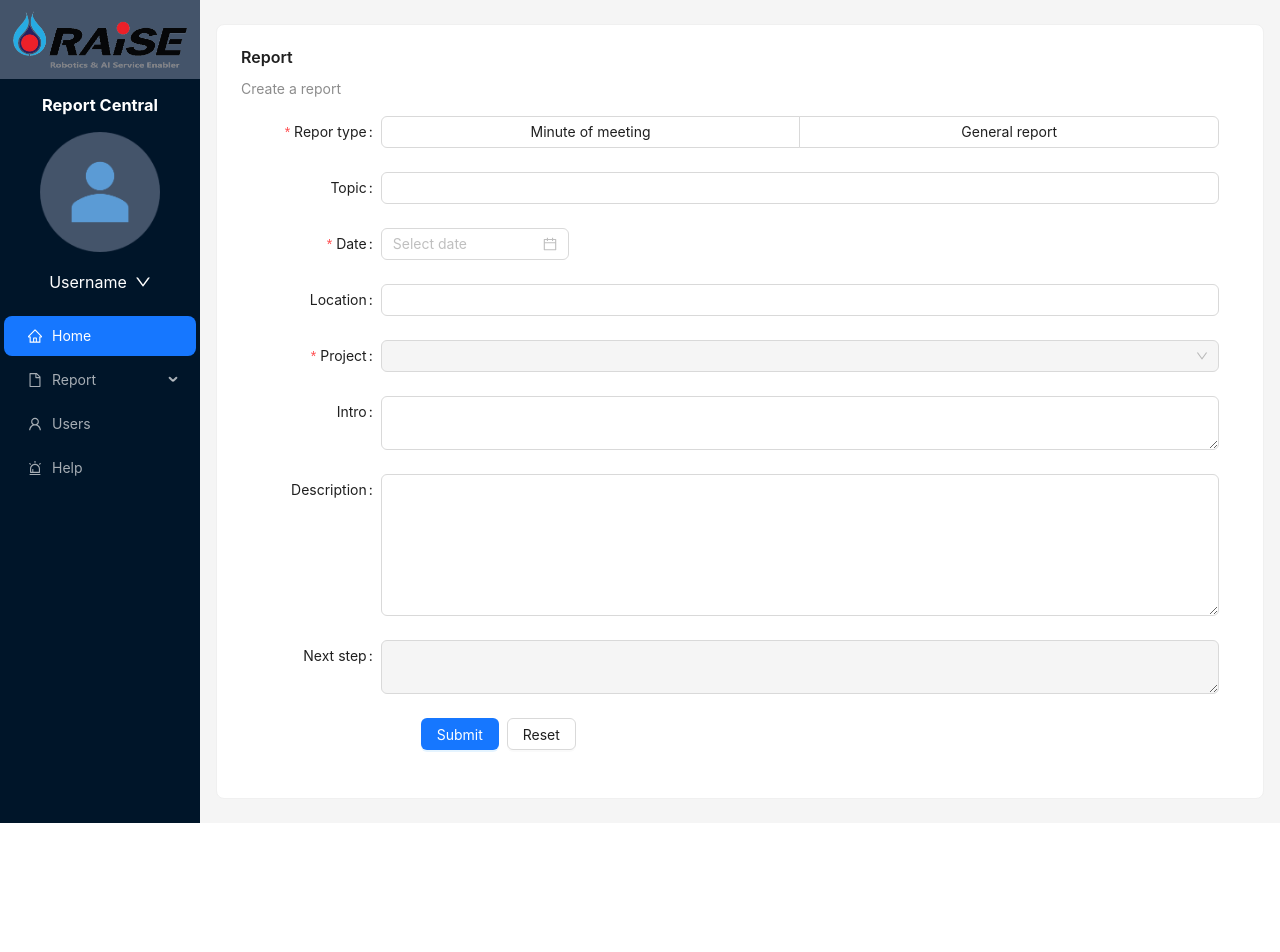
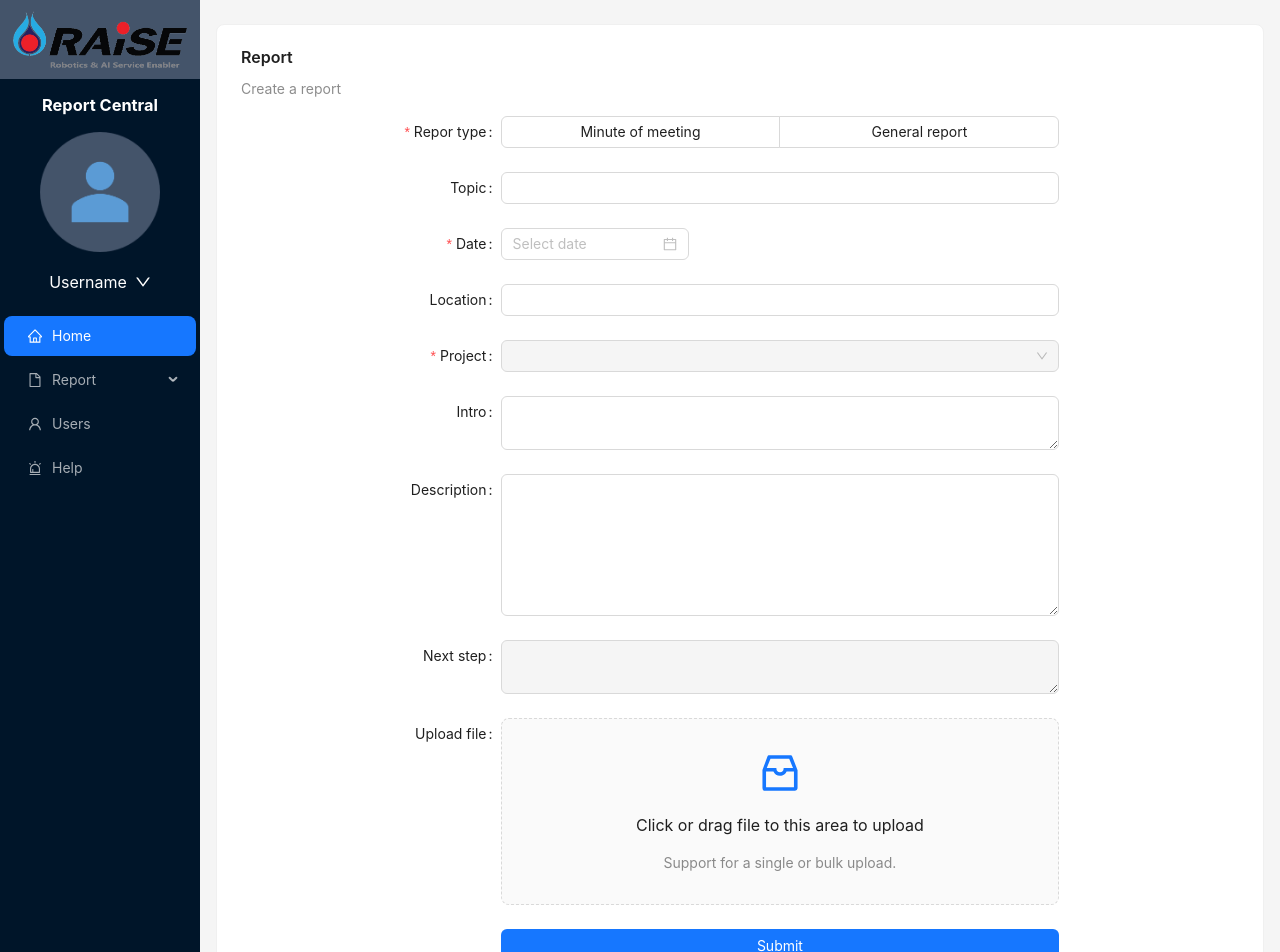
Before and after one commit to mos-supachok/ReportCentral, a React (Create React App) app in the folder report_central/: page /report/create in a window 1280 px wide. Shown: the top 952 px of the page. Before the commit the page ends 823 px from the top, so only its background shows below. Built offline with nearby package versions, Linux system fonts and the light colour scheme.

Commit message:
Update form Create page

```diff
--- a/report_central/package.json
+++ b/report_central/package.json
@@ -7,6 +7,7 @@
     "@testing-library/react": "^13.4.0",
     "@testing-library/user-event": "^13.5.0",
     "antd": "^5.21.6",
+    "axios": "^1.7.7",
     "react": "^18.3.1",
     "react-dom": "^18.3.1",
     "react-router-dom": "^6.28.0",
--- a/report_central/src/Pages/Create.js
+++ b/report_central/src/Pages/Create.js
@@ -1,20 +1,22 @@
-import React from 'react';
-import { Space, Card, Button, Form, Input, Select, Radio, DatePicker, } from 'antd';
+import React, { useState } from 'react';
+import { InboxOutlined } from '@ant-design/icons';
+import { Space, Card, Button, Form, Input, Select, Radio, DatePicker, message, Upload, } from 'antd';
 
 const { Meta } = Card;
 const { Option } = Select;
+const { Dragger } = Upload;
 const layout = {
   labelCol: {
-    span: 3,
+    span: 6,
   },
   wrapperCol: {
-    span: 21,
+    span: 14,
   },
 };
 const tailLayout = {
   wrapperCol: {
-    offset: 4,
-    span: 20,
+    offset: 6,
+    span: 14,
   },
 };
 
@@ -29,27 +31,47 @@ const reportType = [
   },
 ];
 
+const props = {
+  name: 'file',
+  multiple: true,
+  action: 'https://660d2bd96ddfa2943b33731c.mockapi.io/api/upload',
+  onChange(info) {
+    const { status } = info.file;
+    if (status !== 'uploading') {
+      console.log(info.file, info.fileList);
+    }
+    if (status === 'done') {
+      message.success(`${info.file.name} file uploaded successfully.`);
+    } else if (status === 'error') {
+      message.error(`${info.file.name} file upload failed.`);
+    }
+  },
+  onDrop(e) {
+    console.log('Dropped files', e.dataTransfer.files);
+  },
+};
+
 function Create() {
+
+  const [statRT, setStatRT] = useState(true);
 
   const [form] = Form.useForm();
   const onFinish = (values) => {
     console.log(values);
   };
-  const onReset = () => {
-    form.resetFields();
-  };
-  const onChange_reporttype = (e) => {
-    const value = (e.target.value == 'mom') ? (false) : (true);
-    console.log(value)
-    return (value);
+
+  const reportType_onChange = (e) => {
+    //form.resetFields();
+    setStatRT((e.target.value == 'mom') ? (false) : (true))
   }
+
   return (
     <div>
       <Space direction="vertical" size="middle" style={{ display: 'flex', }}>
         <Card>
           <Meta title="Report" description="Create a report" />
           <div>
-            <Form {...layout} form={form} name="control-hooks"
+            <Form {...layout} justify="center" form={form} name="control-hooks"
               onFinish={onFinish}
               style={{ margin: '20px' }}
             >
@@ -59,7 +81,7 @@ function Create() {
                   options={reportType}
                   optionType="button"
                   buttonStyle="solid"
-                  onChange={onChange_reporttype}
+                  onChange={reportType_onChange}
                 />
               </Form.Item>
               <Form.Item name="topic" label="Topic">
@@ -71,15 +93,16 @@ function Create() {
               <Form.Item name="location" label="Location">
                 <Input />
               </Form.Item>
-              <Form.Item name="project" label="Project" rules={[{ required: { onChange_reporttype }, },]}>
+              <Form.Item name="project" label="Project" rules={[{ required: statRT, },]}>
                 <Select
-                  disabled={onChange_reporttype}
+                  disabled={statRT}
                   options={[
                     { value: 'project_a', label: 'Project A' },
                     { value: 'project_b', label: 'Project B' },
                     { value: 'project_c', label: 'Project C' },
                     { value: 'project_D', label: 'Project D' },
-                  ]} />
+                  ]}
+                />
               </Form.Item>
               <Form.Item name="intro" label="Intro">
                 <Input.TextArea />
@@ -88,25 +111,30 @@ function Create() {
                 <Input.TextArea rows={6} />
               </Form.Item>
               <Form.Item name="nextstep" label="Next step">
-                <Input.TextArea disabled={onChange_reporttype} />
+                <Input.TextArea disabled={statRT} />
+              </Form.Item>
+              <Form.Item name="file" label="Upload file">
+                <Dragger {...props}>
+                  <p className="ant-upload-drag-icon">
+                    <InboxOutlined />
+                  </p>
+                  <p className="ant-upload-text">Click or drag file to this area to upload</p>
+                  <p className="ant-upload-hint">
+                    Support for a single or bulk upload.
+                  </p>
+                </Dragger>
               </Form.Item>
 
-
-              <Form.Item {...tailLayout}>
-                <Space>
-                  <Button type="primary" htmlType="submit">
-                    Submit
-                  </Button>
-                  <Button htmlType="button" onClick={onReset}>
-                    Reset
-                  </Button>
-                </Space>
+              <Form.Item {...tailLayout} >
+                <Button type="primary" htmlType="submit" style={{ width: '100%' }}>
+                  Submit
+                </Button>
               </Form.Item>
             </Form>
           </div>
         </Card>
       </Space>
-    </div>
+    </div >
   );
 }
 
```
Also changed, not shown: 1 other file (tests, documents, lock files or other folders).
